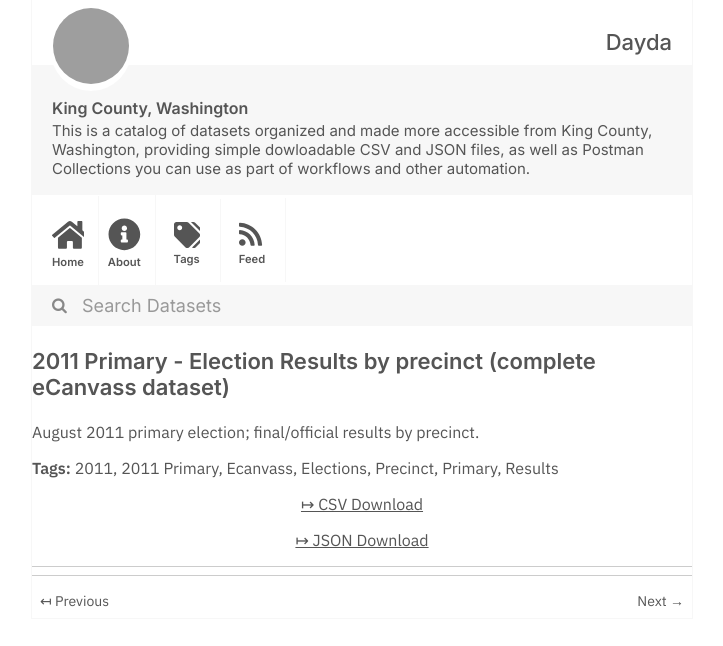
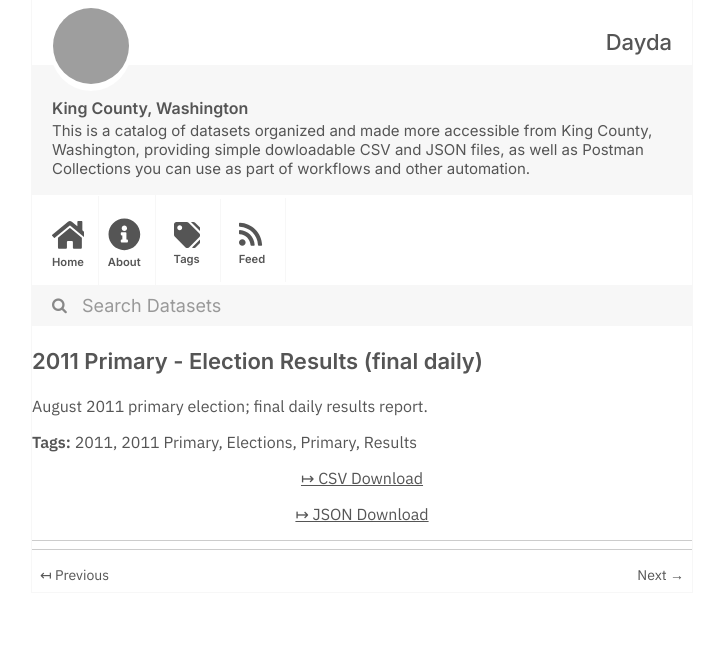
Before and after one commit to dayda-entities/king-county-washington, a Jekyll site: the page built from _posts/2020-11-10-2011-primary-election-results-.md, in a window 1280 px wide, cut to the strip 0-646 px from the top of the page. Shown: the whole strip, without its empty margins (278-1001 px from the left). Built offline with Jekyll 4.4.1, drawn with Linux system fonts in a browser that asks for light colours; grey boxes are pictures that could not be loaded.

```diff
--- a/_posts/2020-11-10-2011-primary-election-results-.md
+++ b/_posts/2020-11-10-2011-primary-election-results-.md
@@ -1,22 +1,20 @@
 ---
-title: 2011 Primary - Election Results by precinct (complete eCanvass dataset)
-created: '2020-11-10T16:58:31.121256'
-modified: '2020-11-10T16:58:31.121267'
+title: 2011 Primary - Election Results (final daily)
+created: '2020-11-10T16:58:31.560301'
+modified: '2020-11-10T16:58:31.560313'
 state: active
 type: dataset
 tags:
   - '2011'
   - 2011 Primary
-  - Ecanvass
   - Elections
-  - Precinct
   - Primary
   - Results
 groups:
   - Local Government
-csv_url: 'https://data.kingcounty.gov/api/views/2ncr-4kkv/rows.csv?accessType=DOWNLOAD'
-json_url: 'https://data.kingcounty.gov/api/views/2ncr-4kkv/rows.json?accessType=DOWNLOAD'
+csv_url: 'https://data.kingcounty.gov/api/views/3twh-5u42/rows.csv?accessType=DOWNLOAD'
+json_url: 'https://data.kingcounty.gov/api/views/3twh-5u42/rows.json?accessType=DOWNLOAD'
 layout: post
 
 ---
-August 2011 primary election; final/official results by precinct.
+August 2011 primary election; final daily results report.
```
